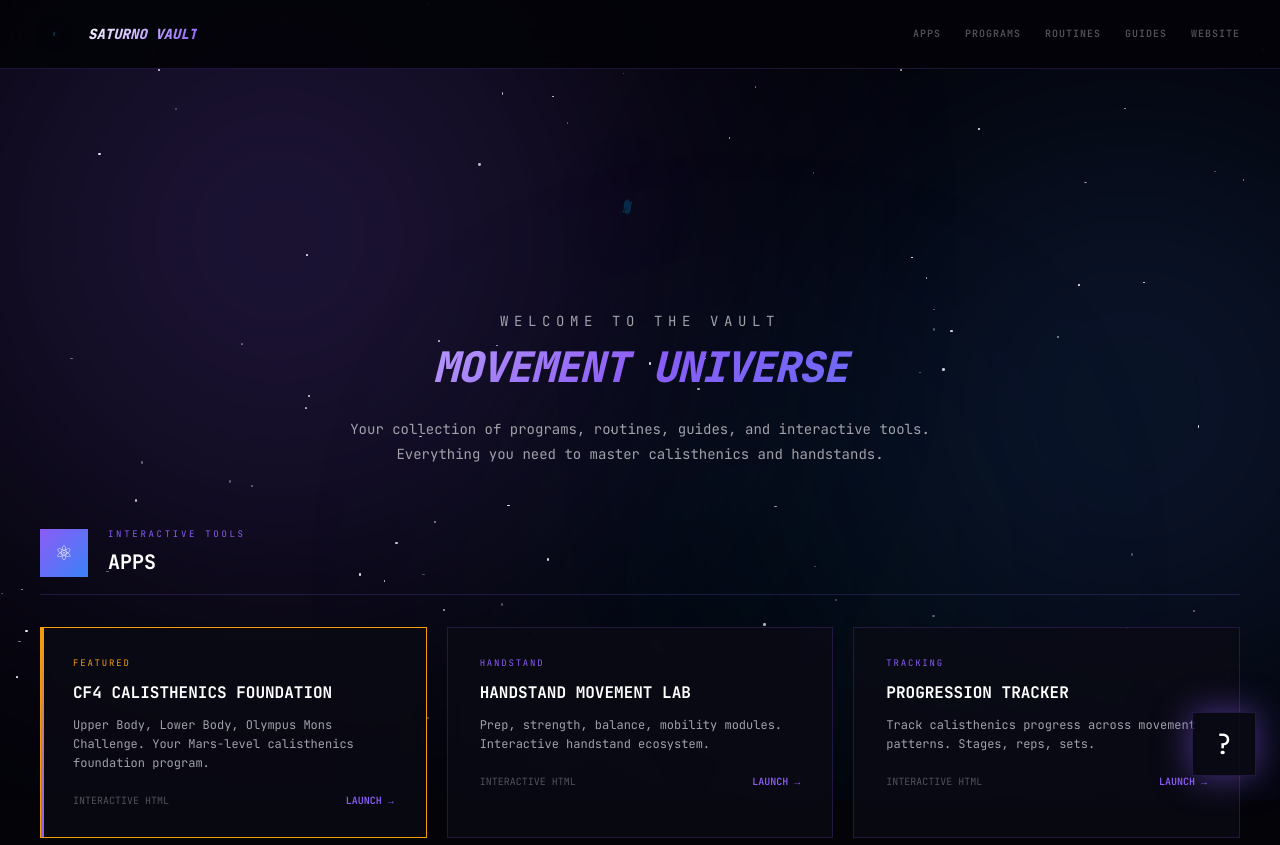
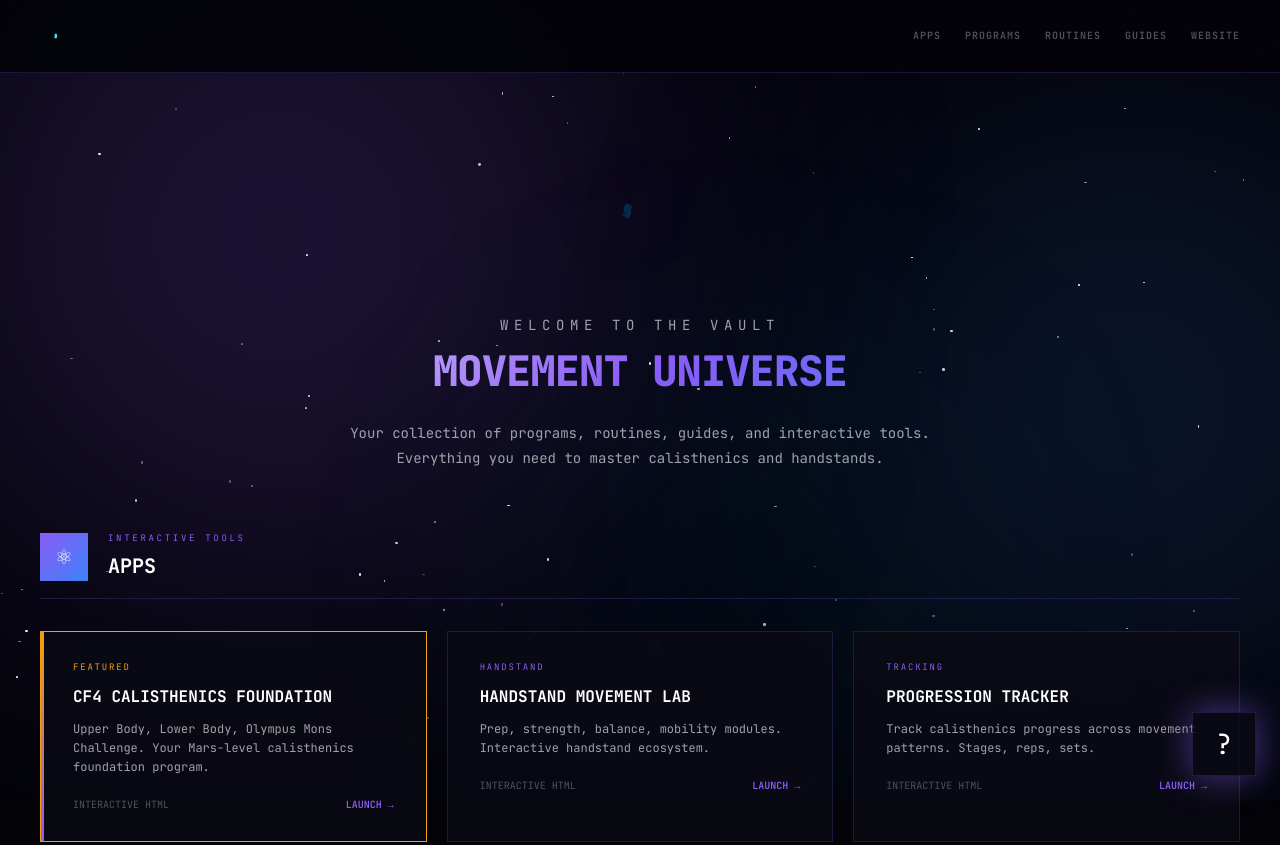
Before and after one commit to gabosaturno11/titan-forge, a browser extension: page bonus.html in a window 1280 px wide. Shown: the top 845 px of the page. Drawn offline with Linux system fonts and the light colour scheme.

Commit message:
White planet logo, remove italic titles

```diff
--- a/bonus.html
+++ b/bonus.html
@@ -126,22 +126,12 @@
     .nav-brand {
       display: flex;
       align-items: center;
-      gap: 12px;
     }
 
     .nav-logo {
-      width: 36px;
-      height: 36px;
-      filter: drop-shadow(0 0 10px rgba(139, 92, 246, 0.5));
-    }
-
-    .nav-title {
-      font-size: 14px;
-      font-weight: 800;
-      font-style: italic;
-      background: linear-gradient(135deg, var(--text-primary), var(--purple-glow));
-      -webkit-background-clip: text;
-      -webkit-text-fill-color: transparent;
+      width: 40px;
+      height: 40px;
+      filter: brightness(10);
     }
 
     .nav-links {
@@ -194,9 +184,9 @@
     .hero h1 {
       font-size: 42px;
       font-weight: 800;
-      font-style: italic;
       letter-spacing: -0.02em;
       margin-bottom: 16px;
+      text-transform: uppercase;
       background: linear-gradient(135deg, var(--text-primary), var(--purple-glow), var(--blue-glow));
       -webkit-background-clip: text;
       -webkit-text-fill-color: transparent;
@@ -559,7 +549,6 @@
       <div class="nav-container">
         <div class="nav-brand">
           <img src="planet-logo.png" alt="Saturno" class="nav-logo">
-          <span class="nav-title">SATURNO VAULT</span>
         </div>
         <div class="nav-links">
           <span class="nav-link" onclick="scrollTo('apps')">Apps</span>
```
Also changed, not shown: gate.html (+2 -2 lines).
